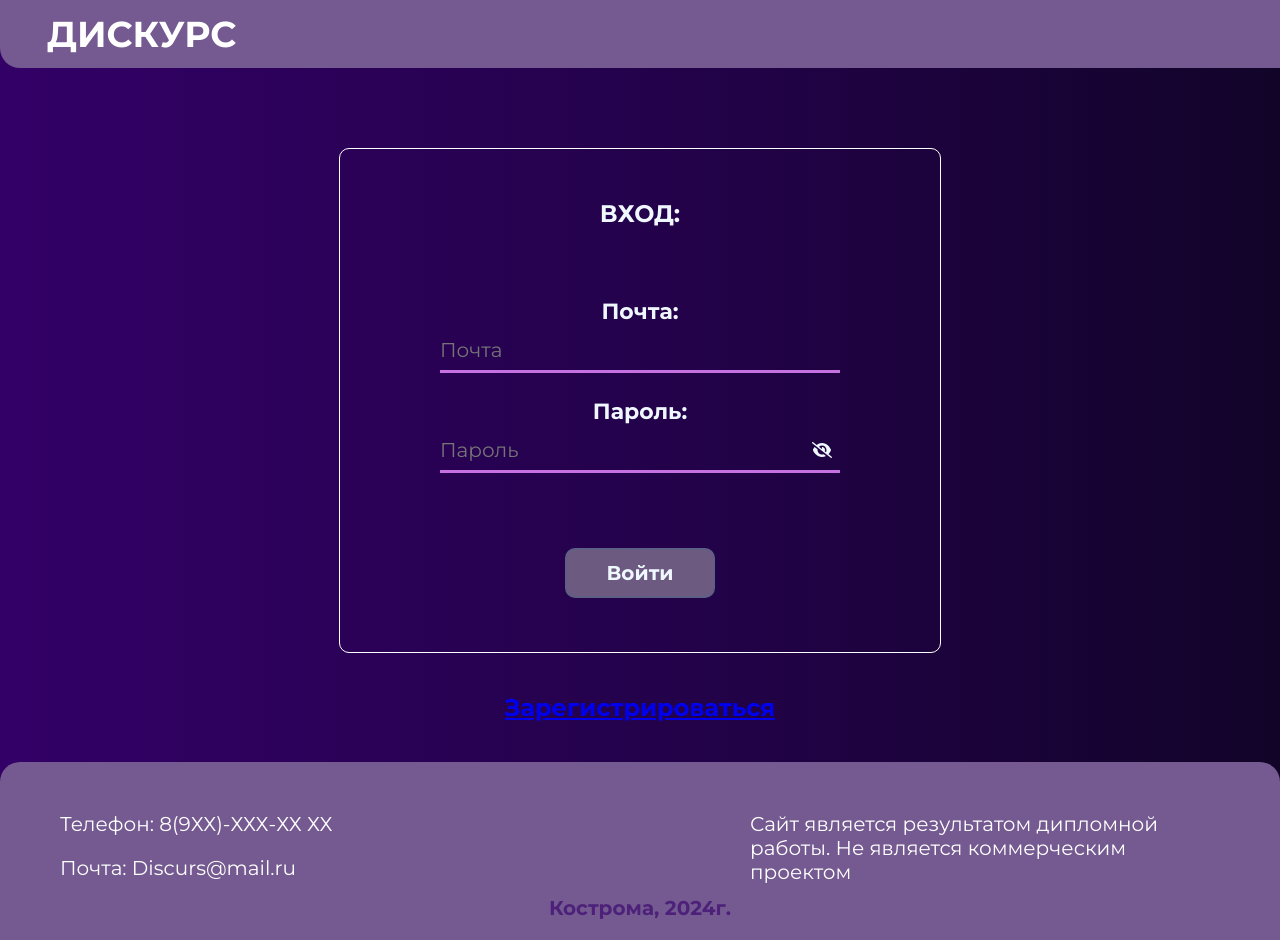
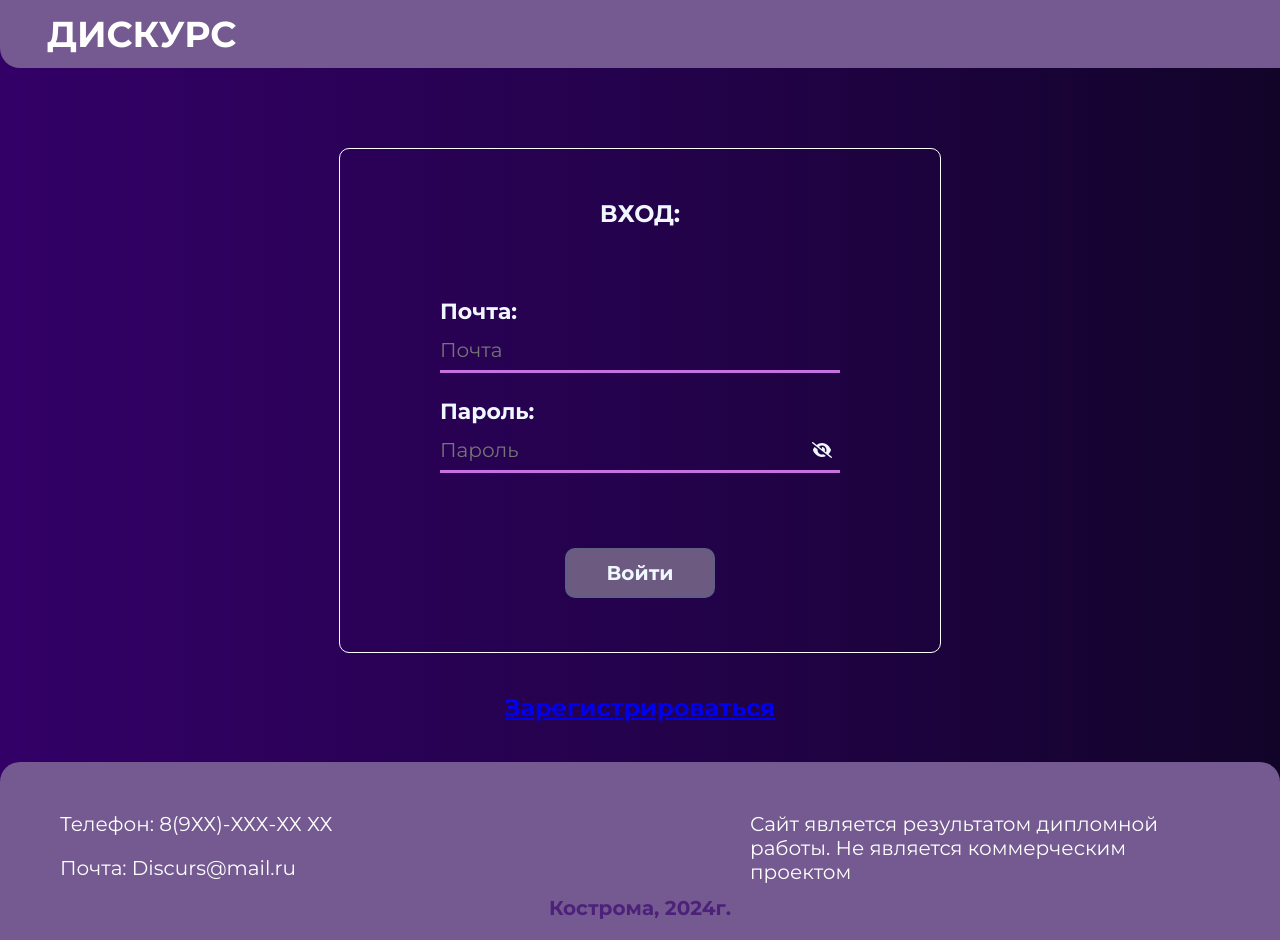
Before and after one commit to Vika2335/diplom, a React (Vite) app: page /authorization in a window 1280 px wide. Shown: the top 940 px of the page. Built offline with nearby package versions, Linux system fonts and the light colour scheme.

Commit message:
refactor: css style;

```diff
--- a/src/App.css
+++ b/src/App.css
@@ -25,3 +25,8 @@ html {
 
   width: min(var(--container-max-width), 100% - (var(--padding) * 2));
 }
+
+/* input:-webkit-autofill {
+  -webkit-box-shadow: 0 0 0 1000px #1E0241 inset;
+  -webkit-text-fill-color: white;
+} */
--- a/src/page/Authorization/Autorization.css
+++ b/src/page/Authorization/Autorization.css
@@ -34,10 +34,16 @@
 .label-password {
   font-size: 22px;
   padding-top: 20px;
+  margin-left: 100px;
+  display: flex;
+  align-self: start;
 }
 
 .label-email {
   font-size: 22px;
+  margin-left: 100px;
+  display: flex;
+  align-self: start;
 }
 
 .password__input,
--- a/src/page/Registration/Registration.css
+++ b/src/page/Registration/Registration.css
@@ -15,6 +15,9 @@
 
 .label {
   font-size: 22px;
+  margin-left: 100px;
+  display: flex;
+  align-self: start;
 }
 
 .registration__border {
```
